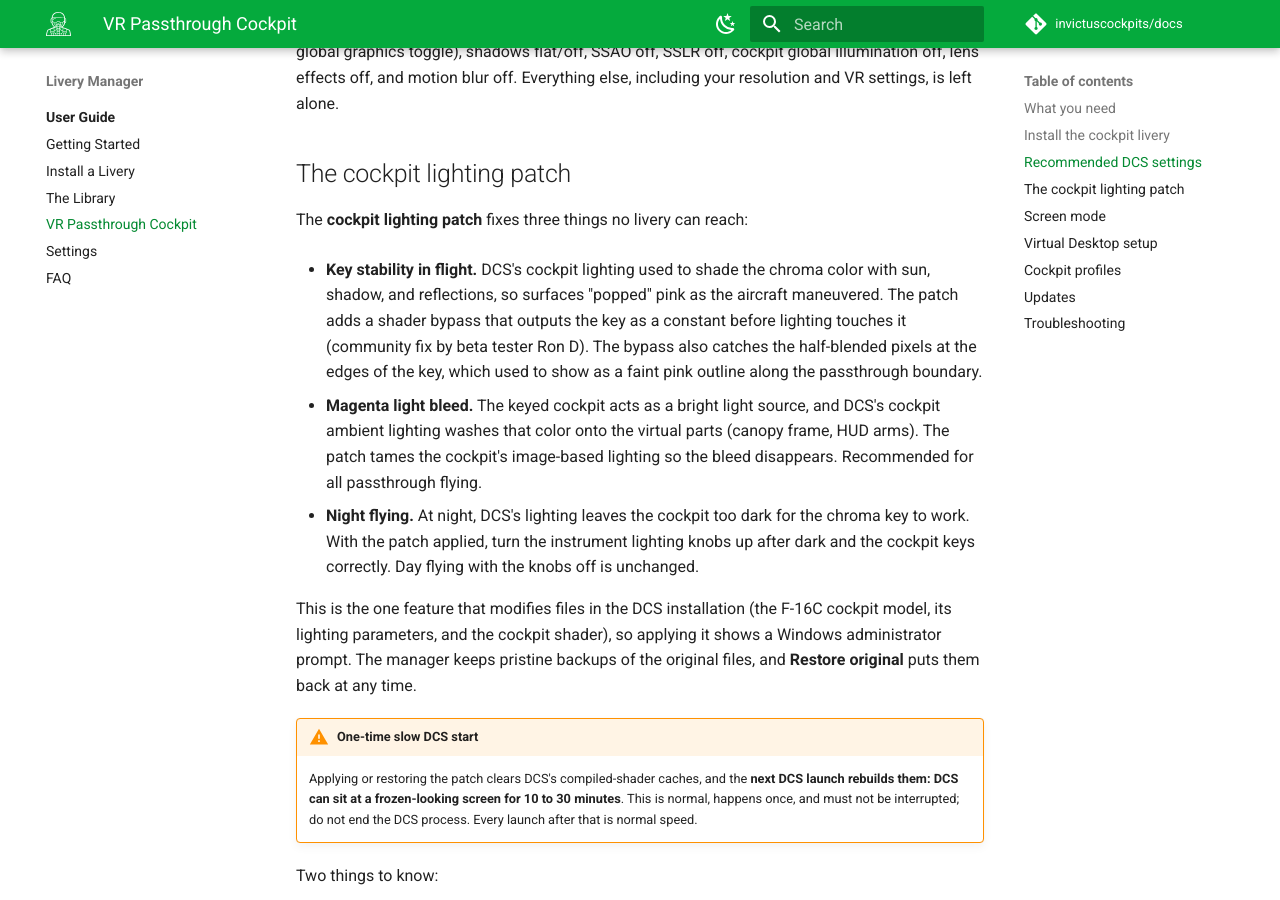
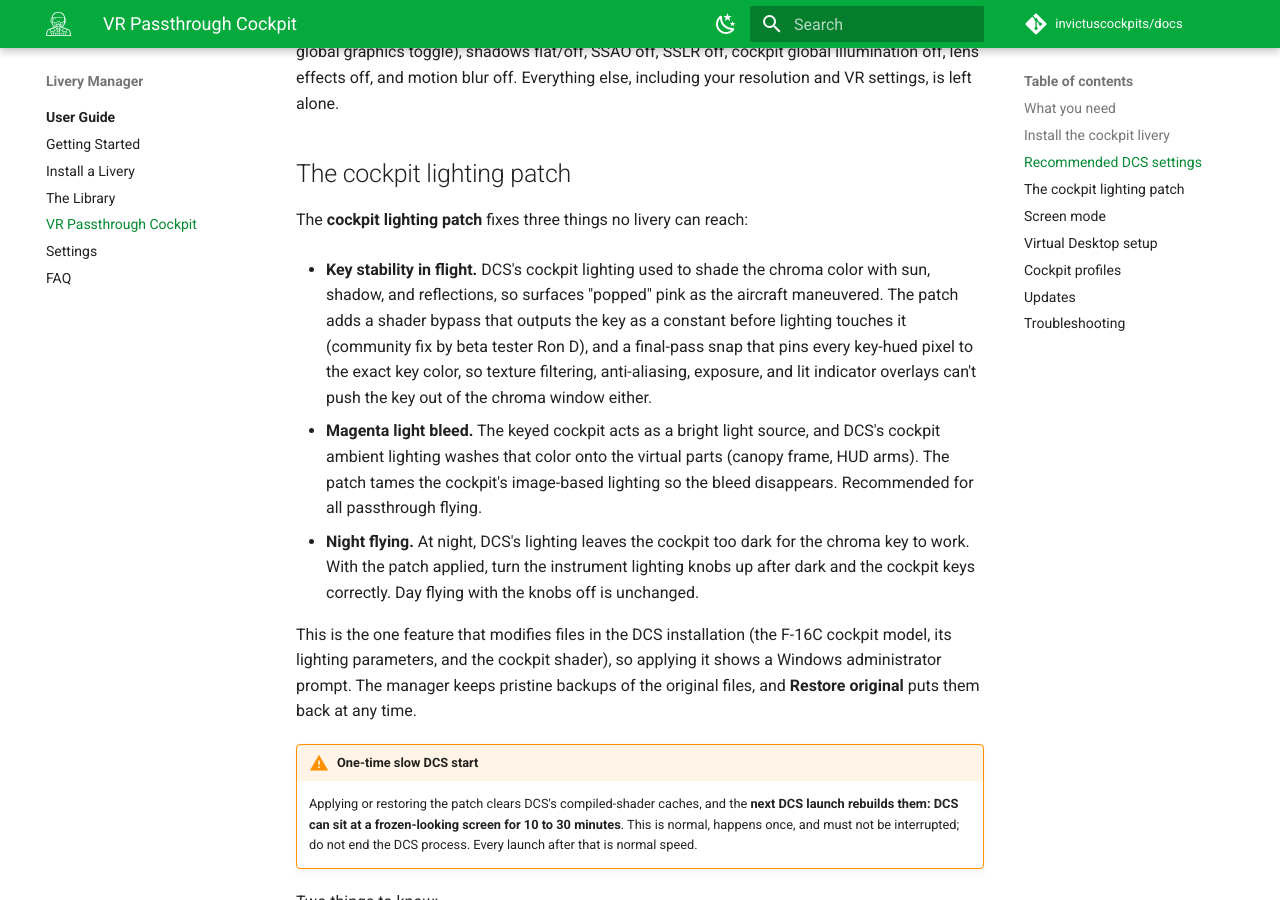
Before and after one commit to invictuscockpits/docs, an MkDocs documentation site: the page built from docs/livery-manager/user-guide/vr-passthrough.md, in a window 1280 px wide and 900 px high, scrolled down 3112 px. Built offline with MkDocs 1.6.1 and Material for MkDocs 9.7.7, drawn with Linux system fonts in a browser that asks for light colours; comment, search, counter and statistics services are not loaded; some of the changed text lies outside the part shown.

Commit message:
VR guide: chroma snap description, pink fringe known-limitation entry

```diff
--- a/docs/livery-manager/user-guide/vr-passthrough.md
+++ b/docs/livery-manager/user-guide/vr-passthrough.md
@@ -76,9 +76,10 @@ The **cockpit lighting patch** fixes three things no livery can reach:
   chroma color with sun, shadow, and reflections, so surfaces "popped"
   pink as the aircraft maneuvered. The patch adds a shader bypass that
   outputs the key as a constant before lighting touches it (community
-  fix by beta tester Ron D). The bypass also catches the half-blended
-  pixels at the edges of the key, which used to show as a faint pink
-  outline along the passthrough boundary.
+  fix by beta tester Ron D), and a final-pass snap that pins every
+  key-hued pixel to the exact key color, so texture filtering,
+  anti-aliasing, exposure, and lit indicator overlays can't push the
+  key out of the chroma window either.
 
 - **Magenta light bleed.** The keyed cockpit acts as a bright light
   source, and DCS's cockpit ambient lighting washes that color onto the
@@ -203,3 +204,9 @@ improvements ship as soon as they're ready.
   then re-apply both afterward.
 - **Thin dark trim markings on some panel edges** are a known cosmetic
   residual of the current livery and are purely visual.
+- **A thin pink fringe at the passthrough boundary** comes from the
+  headset video stream's color compression, not from DCS: video codecs
+  store color at reduced resolution, smearing the key slightly across
+  edges. HEVC 10-bit (or AV1 10-bit), the highest bitrate your link
+  sustains, and the VDXR runtime keep it minimal. A dedicated
+  treatment is planned.
```
